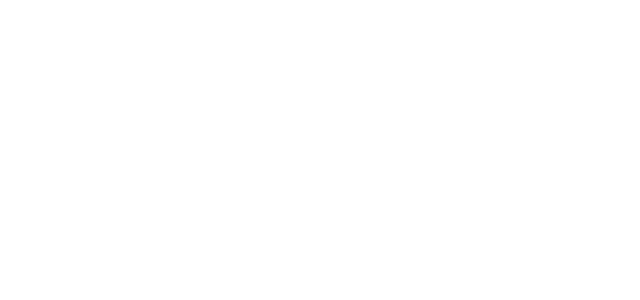
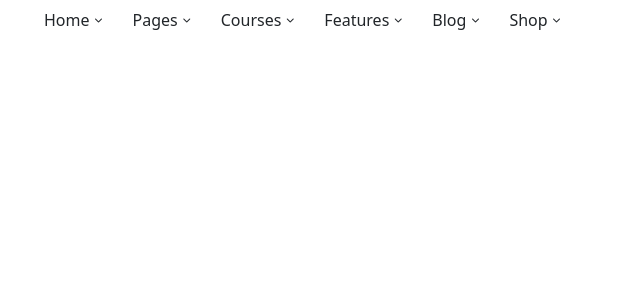
Before and after one commit to MyNameIsAlpaca/proj-html-vuejs, a Vue app: page / in a window 1280 px wide. Shown: the top 300 px of the page, without its empty margins (0-640 px from the left). Built offline with nearby package versions, Linux system fonts and the light colour scheme.

Commit message:
feat: navlink

```diff
--- a/package.json
+++ b/package.json
@@ -12,6 +12,7 @@
     "@fortawesome/fontawesome-free": "^6.4.0",
     "axios": "^1.3.5",
     "bootstrap": "^5.2.3",
+    "bootstrap-vue": "^2.23.1",
     "d-": "^1.0.0",
     "sass": "^1.61.0",
     "vue": "^3.2.47"
--- a/src/App.vue
+++ b/src/App.vue
@@ -1,5 +1,6 @@
 <script>
 
+import AppNavbar from "./components/AppNavbar.vue";
 import {store} from "./store.js";
 
 import axios from "axios";
@@ -12,6 +13,7 @@
   },
 
   components: {
+    AppNavbar
 },
 
   methods: {
@@ -21,7 +23,7 @@
 </script>
 
 <template>
-
+  <AppNavbar></AppNavbar>
 </template>
 
 <style scoped lang="scss">
--- /dev/null
+++ b/src/components/AppNavbar.vue
@@ -0,0 +1,124 @@
+<script>
+import {store} from "../store.js";
+
+export default {
+  name: "AppNavbar",
+    data() {
+        return {
+            store,
+            navLinks: [
+              {
+                name: 'Home',
+                content: [
+                  'Torna indietro', 'vai avanti'
+                ]
+              },
+              {
+                name: 'Pages',
+                content: [
+                  'Start Here', 'Success Story', 'About me', 'About Us 01', 'About Us 02', 'About Us 03', 'Contact me', 'Contact Us', 'Purchase Guide', 'Privacy Policy', 'Terms of Service'
+                ]
+              },
+              {
+                name: 'Courses',
+                content: [
+                  'Torna indietro', 'vai avanti'
+                ]
+              },
+              {
+                name: 'Features',
+                content: [
+                  'Torna indietro', 'vai avanti'
+                ]
+              },
+              {
+                name: 'Blog',
+                content: [
+                  'Torna indietro', 'vai avanti'
+                ]
+              },
+              {
+                name: 'Shop',
+                content: [
+                  'Torna indietro', 'vai avanti'
+                ]
+              },
+            ]
+        };
+    },
+
+    components: {  },
+}
+
+</script>
+
+<template>
+
+  <div class="container-fluid">
+    <div class="leftLinks">
+      <nav class="navbar">
+        <ul class="linkContainer">
+          <li v-for="link in navLinks" class="nav-item dropdown">
+            <a class="nav-link" href="#"> {{ link.name }} <i class="fa-solid fa-chevron-down"></i></a>
+            <ul class="dropdown-menu">
+              <li class="dropdownInfo" v-for="sub in link.content"><a class="dropdown-item" href="#"> {{ sub }}</a></li>
+            </ul>
+          </li>
+        </ul>
+      </nav>
+    </div>
+    <div class="logo">
+
+    </div>
+    <div class="rightLinks">
+
+    </div>
+  </div>
+
+</template>
+
+<style scoped lang="scss">
+.container-fluid{
+  max-width: 1500px;
+  .leftLinks {
+    .navbar {
+      .linkContainer{
+        display: flex;
+        gap: 30px;
+        list-style-type: none;
+        .nav-item{
+          .active{
+            background-color: red;
+          }
+        }
+        .nav-item:hover .dropdown-menu{
+          display: block;
+          .dropdownInfo {
+            --bs-dropdown-link-active-bg: #20ad96;
+          }
+        }
+        .nav-item:hover {
+          color: #20ad96;
+          border-bottom: 1px solid #20ad96;
+        }
+        .nav-link {
+          display: flex;
+          align-items: center;
+          gap: 5px;
+        }
+        .fa-chevron-down {
+          font-size: 0.5em;
+        }
+        .dropdown-menu {
+          padding: 0;
+          margin-top: 20px;
+          border: 0;
+          border-bottom: 2px solid #20ad96;
+          border-radius: 0;
+          --bs-dropdown-min-width: 0;
+        }
+      }
+    }
+  }
+}
+</style>
--- a/src/style.scss
+++ b/src/style.scss
@@ -1,10 +1,3 @@
 :root {
   font-family: Inter, system-ui, Avenir, Helvetica, Arial, sans-serif;
 }
-
-
-* {
-  margin: 0;
-  padding: 0;
-  box-sizing: border-box;
-}
```
Also changed, not shown: src/main.js (+8 -0 lines), 1 other file (tests, documents, lock files or other folders).
